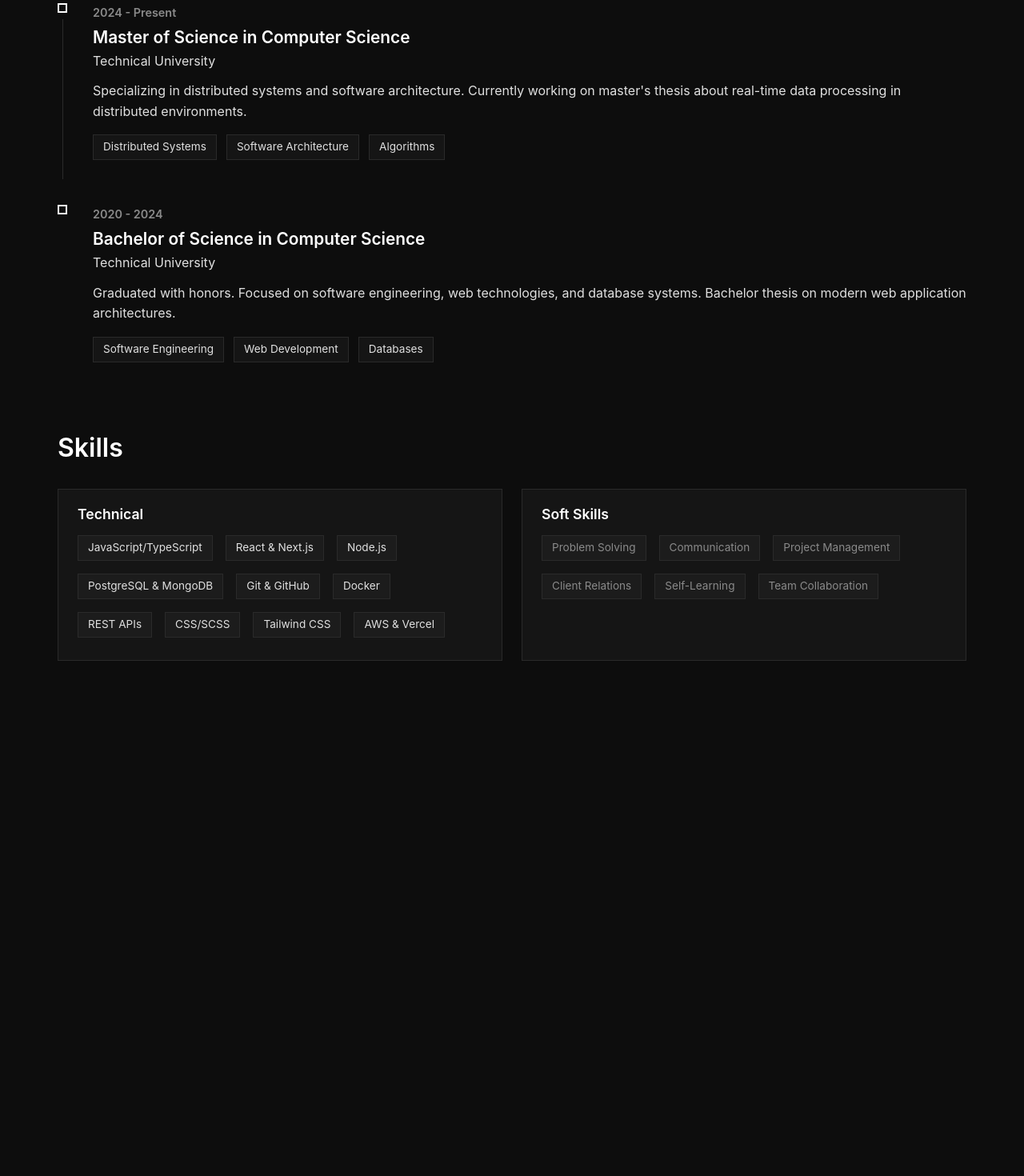
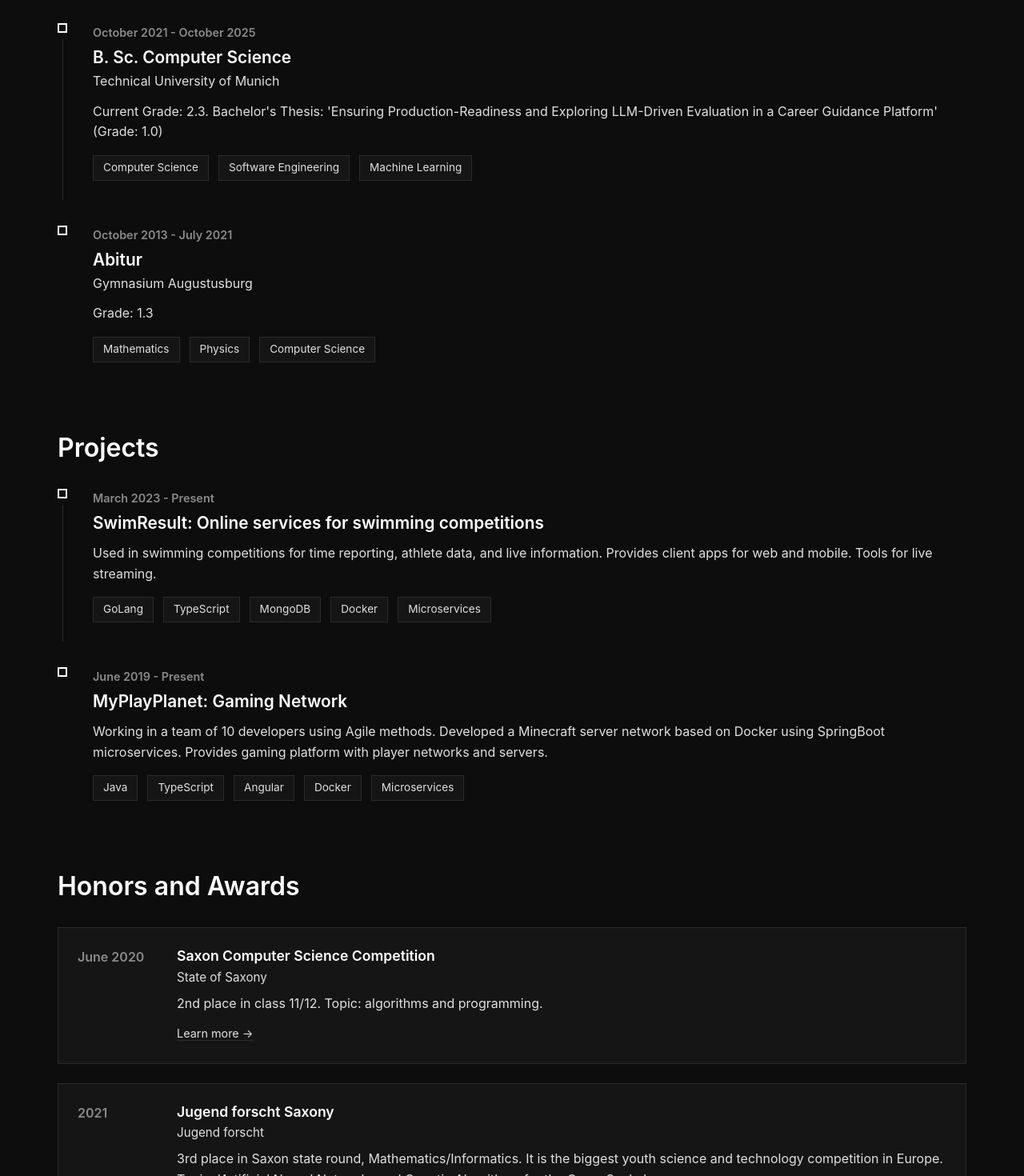
Before and after one commit to konrad2002/konrad2002.de, a Next.js app: page /cv in a window 1280 px wide. Shown: the part 1200-2670 px from the top of the page at 80% size. Before the commit the page ends 2090 px from the top, so only its background shows below. Built offline with nearby package versions, Linux system fonts and the light colour scheme.

Commit message:
add personal cv content

```diff
--- a/src/app/cv/cv.module.css
+++ b/src/app/cv/cv.module.css
@@ -42,3 +42,71 @@
     flex-wrap: wrap;
     gap: 0.5rem;
 }
+
+.honors {
+    display: flex;
+    flex-direction: column;
+    gap: 1.5rem;
+}
+
+.honorItem {
+    display: flex;
+    gap: 1.5rem;
+    padding: 1.5rem;
+    border: 1px solid var(--border);
+    background: rgba(255, 255, 255, 0.03);
+}
+
+.honorYear {
+    font-weight: 600;
+    color: var(--secondary);
+    min-width: 100px;
+    flex-shrink: 0;
+}
+
+.honorContent {
+    flex-grow: 1;
+}
+
+.honorTitle {
+    margin: 0 0 0.25rem 0;
+    font-size: 1.1rem;
+    color: var(--accent);
+    font-weight: 600;
+}
+
+.honorOrganization {
+    font-size: 0.95rem;
+    color: var(--foreground);
+    margin-bottom: 0.5rem;
+}
+
+.honorDescription {
+    color: var(--foreground);
+    line-height: 1.6;
+    margin-bottom: 0.75rem;
+    margin-top: 0;
+}
+
+.honorLink {
+    font-size: 0.9rem;
+    color: var(--foreground);
+    border-bottom: 1px solid var(--border);
+    transition: border-color 0.2s ease;
+    text-decoration: none;
+}
+
+.honorLink:hover {
+    border-bottom-color: var(--accent);
+    color: var(--accent);
+}
+
+@media (max-width: 640px) {
+    .honorItem {
+        flex-direction: column;
+    }
+
+    .honorYear {
+        min-width: auto;
+    }
+}
--- a/src/app/cv/page.tsx
+++ b/src/app/cv/page.tsx
@@ -27,10 +27,40 @@ export default function CVPage() {
                     <Timeline items={cv.education} />
                 </Section>
 
+                <Section title="Projects">
+                    <Timeline items={cv.projects.map(p => ({
+                        year: p.year,
+                        title: p.title,
+                        organization: '',
+                        description: p.description,
+                        tags: p.tags
+                    }))} />
+                </Section>
+
+                <Section title="Honors and Awards">
+                    <div className={styles.honors}>
+                        {cv.honors.map(honor => (
+                            <div key={honor.title} className={styles.honorItem}>
+                                <div className={styles.honorYear}>{honor.year}</div>
+                                <div className={styles.honorContent}>
+                                    <h3 className={styles.honorTitle}>{honor.title}</h3>
+                                    <div className={styles.honorOrganization}>{honor.organization}</div>
+                                    <p className={styles.honorDescription}>{honor.description}</p>
+                                    {honor.link && (
+                                        <a href={honor.link} target="_blank" rel="noopener noreferrer" className={styles.honorLink}>
+                                            Learn more →
+                                        </a>
+                                    )}
+                                </div>
+                            </div>
+                        ))}
+                    </div>
+                </Section>
+
                 <Section title="Skills">
                     <div className={styles.skills}>
                         <div className={styles.skillsGroup}>
-                            <h3 className={styles.skillsHeading}>Technical</h3>
+                            <h3 className={styles.skillsHeading}>Technical Skills</h3>
                             <div className={styles.badgeList}>
                                 {cv.skills.technical.map(skill => (
                                     <Badge key={skill} variant="default">{skill}</Badge>
@@ -38,10 +68,10 @@ export default function CVPage() {
                             </div>
                         </div>
                         <div className={styles.skillsGroup}>
-                            <h3 className={styles.skillsHeading}>Soft Skills</h3>
+                            <h3 className={styles.skillsHeading}>Languages</h3>
                             <div className={styles.badgeList}>
-                                {cv.skills.soft.map(skill => (
-                                    <Badge key={skill} variant="secondary">{skill}</Badge>
+                                {cv.skills.languages.map(language => (
+                                    <Badge key={language} variant="secondary">{language}</Badge>
                                 ))}
                             </div>
                         </div>
--- a/src/data/cv.json
+++ b/src/data/cv.json
@@ -1,63 +1,104 @@
 {
   "education": [
     {
-      "year": "2024 - Present",
-      "title": "Master of Science in Computer Science",
-      "organization": "Technical University",
-      "description": "Specializing in distributed systems and software architecture. Currently working on master's thesis about real-time data processing in distributed environments.",
-      "tags": ["Distributed Systems", "Software Architecture", "Algorithms"]
+      "year": "October 2021 - October 2025",
+      "title": "B. Sc. Computer Science",
+      "organization": "Technical University of Munich",
+      "description": "Current Grade: 2.3. Bachelor's Thesis: 'Ensuring Production-Readiness and Exploring LLM-Driven Evaluation in a Career Guidance Platform' (Grade: 1.0)",
+      "tags": ["Computer Science", "Software Engineering", "Machine Learning"]
     },
     {
-      "year": "2020 - 2024",
-      "title": "Bachelor of Science in Computer Science",
-      "organization": "Technical University",
-      "description": "Graduated with honors. Focused on software engineering, web technologies, and database systems. Bachelor thesis on modern web application architectures.",
-      "tags": ["Software Engineering", "Web Development", "Databases"]
+      "year": "October 2013 - July 2021",
+      "title": "Abitur",
+      "organization": "Gymnasium Augustusburg",
+      "description": "Grade: 1.3",
+      "tags": ["Mathematics", "Physics", "Computer Science"]
     }
   ],
   "experience": [
     {
-      "year": "2023 - Present",
-      "title": "Freelance Software Developer",
-      "organization": "Self-Employed",
-      "description": "Developing custom web applications and websites for clients. Projects include e-commerce platforms, business websites, and internal tools for small businesses.",
-      "tags": ["React", "Next.js", "Full-Stack Development"]
+      "year": "October 2023 - Present",
+      "title": "Teaching Assistant",
+      "organization": "Technical University of Munich",
+      "description": "Head TA for 'Introduction to Programming' (Winter 2025). TA for 3 semesters total. TA for 'DevOps' (Summer 2025). Mentored students, designed exercises, managed live streaming and recording setup, and supported course logistics.",
+      "tags": ["Teaching", "Python", "DevOps"]
     },
     {
-      "year": "2022 - 2023",
-      "title": "Web Development Intern",
-      "organization": "Digital Agency XYZ",
-      "description": "Worked on client projects building responsive websites and web applications. Collaborated with designers and backend developers to deliver high-quality solutions.",
-      "tags": ["React", "JavaScript", "Team Collaboration"]
+      "year": "April 2022 - December 2022",
+      "title": "Intern Software Development",
+      "organization": "BMW Group",
+      "description": "Developed software solutions for internal systems. Implemented modern development practices and conducted analysis on system performance.",
+      "tags": ["Software Development", "Java", "Cloud Technologies"]
     },
     {
-      "year": "2021 - 2022",
-      "title": "Student Assistant - Web Development",
-      "organization": "University IT Department",
-      "description": "Maintained and improved university web applications. Helped with frontend development and created documentation for internal tools.",
-      "tags": ["JavaScript", "PHP", "Documentation"]
+      "year": "July 2019 & March 2018",
+      "title": "Intern",
+      "organization": "Technical University of Chemnitz",
+      "description": "Developed web platform for C++ homework assignments and submissions with integrated testing sandbox. Engineered an interactive interface for lecture hall door displays showing usage status and calendar.",
+      "tags": ["Web Development", "C++", "Full-Stack"]
+    }
+  ],
+  "projects": [
+    {
+      "year": "March 2023 - Present",
+      "title": "SwimResult: Online services for swimming competitions",
+      "description": "Used in swimming competitions for time reporting, athlete data, and live information. Provides client apps for web and mobile. Tools for live streaming.",
+      "tags": ["GoLang", "TypeScript", "MongoDB", "Docker", "Microservices"],
+      "link": "https://github.com/swimresults"
+    },
+    {
+      "year": "June 2019 - Present",
+      "title": "MyPlayPlanet: Gaming Network",
+      "description": "Working in a team of 10 developers using Agile methods. Developed a Minecraft server network based on Docker using SpringBoot microservices. Provides gaming platform with player networks and servers.",
+      "tags": ["Java", "TypeScript", "Angular", "Docker", "Microservices"],
+      "link": "https://myplayplanet.net"
+    }
+  ],
+  "honors": [
+    {
+      "year": "June 2020",
+      "title": "Saxon Computer Science Competition",
+      "organization": "State of Saxony",
+      "description": "2nd place in class 11/12. Topic: algorithms and programming.",
+      "link": "https://iw-sachsen.org/"
+    },
+    {
+      "year": "2021",
+      "title": "Jugend forscht Saxony",
+      "organization": "Jugend forscht",
+      "description": "3rd place in Saxon state round, Mathematics/Informatics. It is the biggest youth science and technology competition in Europe. Topic: 'Artificial Neural Networks and Genetic Algorithms for the Game Snake'",
+      "link": "https://www.jugend-forscht.de/"
     }
   ],
   "skills": {
     "technical": [
-      "JavaScript/TypeScript",
-      "React & Next.js",
-      "Node.js",
-      "PostgreSQL & MongoDB",
-      "Git & GitHub",
+      "Go",
+      "Java",
+      "TypeScript/JavaScript",
+      "Swift",
+      "Python",
+      "PHP",
+      "C#",
+      "C++",
+      "Angular",
+      "React",
+      "Svelte",
+      "PostgreSQL",
+      "MongoDB",
+      "MySQL",
+      "Redis",
+      "PyTorch",
+      "Tensorflow",
+      "Azure",
+      "AWS",
       "Docker",
-      "REST APIs",
-      "CSS/SCSS",
-      "Tailwind CSS",
-      "AWS & Vercel"
+      "GitHub Actions",
+      "GitLab Workflows"
     ],
-    "soft": [
-      "Problem Solving",
-      "Communication",
-      "Project Management",
-      "Client Relations",
-      "Self-Learning",
-      "Team Collaboration"
+    "languages": [
+      "German (native)",
+      "English (C2)",
+      "French (Basic)"
     ]
   }
 }
```
Also changed, not shown: src/lib/data.ts (+19 -1 lines).
